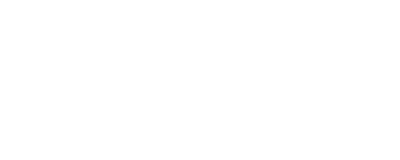
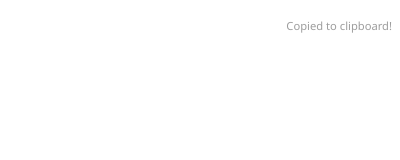
Before and after one commit to andrewflynn/shrtlnk, a browser extension: page app/popup.html in a window 400 px wide. Drawn offline with Linux system fonts and the light colour scheme.

Commit message:
Copied to clipboard!
Make it more obvious it’s auto copied

```diff
--- a/app/popup.html
+++ b/app/popup.html
@@ -12,6 +12,11 @@
         font-family: "Segoe UI", "Lucida Grande", Tahoma, sans-serif;
         font-size: 100%;
       }
+      #copied {
+        color: #9E9E9E;
+        font-size: 70%;
+        padding-top: 10px;
+      }
     </style>
 
     <!--
@@ -25,5 +30,6 @@
   </head>
   <body>
     <div id="status"></div>
+    <div align="right" id="copied">Copied to clipboard!</div>
   </body>
 </html>
```
